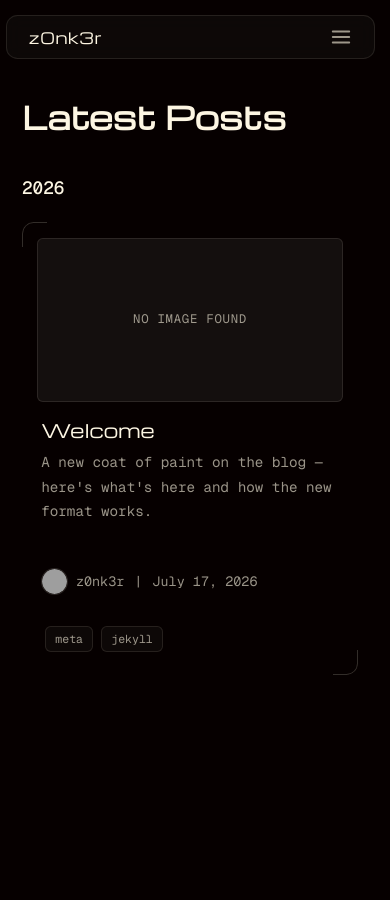
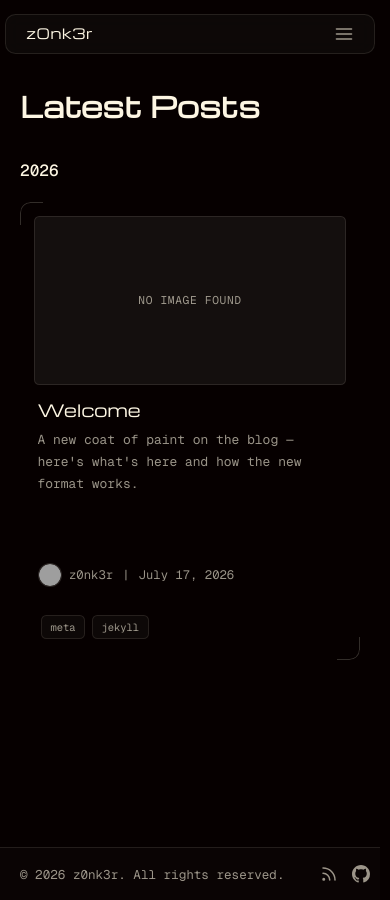
Before and after one commit to z0nk3r/z0nk3r.github.io, a Jekyll site: the page built from index.md, in a window 390 px wide and 900 px high. Built offline with Jekyll 4.4.1, drawn with Linux system fonts in a browser that asks for light colours; grey boxes are pictures that could not be loaded.

Commit message:
Scope 110% zoom to desktop only, fixing a mobile content-width gap
zoom: 1.1 (added to match the user's manually-zoomed desktop browser
look) has a real Chromium quirk on some mobile viewports: it desyncs
document.body's clientWidth from its own getBoundingClientRect()
width, effectively shrinking the usable content box and leaving a
visible gap down the right edge - confirmed by stripping zoom and
watching body.clientWidth snap back to match its actual rendered
width. Mobile never needed the desktop-zoom-matching treatment in the
first place, so restricting it to min-width: 769px isn't a scope
compromise, just a correction.

```diff
--- a/assets/css/style.css
+++ b/assets/css/style.css
@@ -53,7 +53,20 @@
   scrollbar-gutter: stable;
   scrollbar-width: thin;
   font-size: 14px;
-  zoom: 1.1;
+}
+
+/* zoom: 1.1 was added to match how the site looked at the user's own manually-set
+   110% browser zoom - a desktop preference. Scoped to desktop-and-up only: at
+   mobile widths it causes a real Chromium quirk where document.body's effective
+   content-box width desyncs from its own getBoundingClientRect() width (confirmed
+   by directly stripping zoom and comparing - the mismatch, and the visible gap it
+   caused down the right edge of mobile content, both disappeared completely).
+   Mobile never asked for the 110%-zoom treatment in the first place, so excluding
+   it here isn't a compromise on the original request, just a scope correction. */
+@media (min-width: 769px) {
+  html {
+    zoom: 1.1;
+  }
 }
 
 ::-webkit-scrollbar {
```
